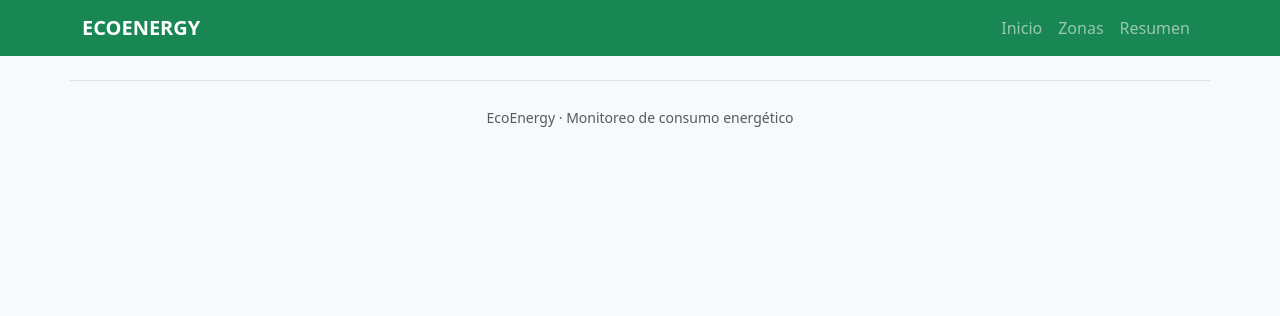
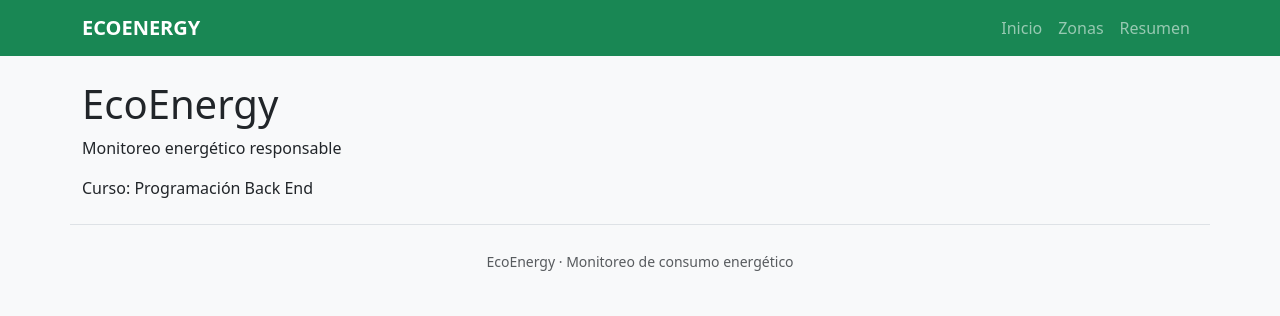
Before and after one commit to estebantr93-lab/prueba_backend_1, a Django app: page / in a window 1280 px wide. Shown: the top 316 px of the page. Run offline with Django 5.2, Linux system fonts and the light colour scheme.

Commit message:
correción de nombres de bloques en ambos archivos

```diff
--- a/templates/base.html
+++ b/templates/base.html
@@ -25,6 +25,7 @@
         {% block contenido %}{% endblock %}
     </main>
 
+
     <footer class="container text-center text-muted py-4 border-top">
         <small>EcoEnergy · Monitoreo de consumo energético</small>
     </footer>
--- a/templates/dispositivos/inicio.html
+++ b/templates/dispositivos/inicio.html
@@ -1,7 +1,7 @@
 <!-- templates/dispositivos/inicio.html -->
 {% extends "base.html" %}
-{% block title %}Inicio | EcoEnergy{% endblock %}
-{% block content %}
+{% block titulo %}Inicio | EcoEnergy{% endblock %}
+{% block contenido %}
     <h1>{{ sistema }}</h1>
     <p>{{ mensaje }}</p>
     <p>Curso: {{ asignatura }}</p>
```
